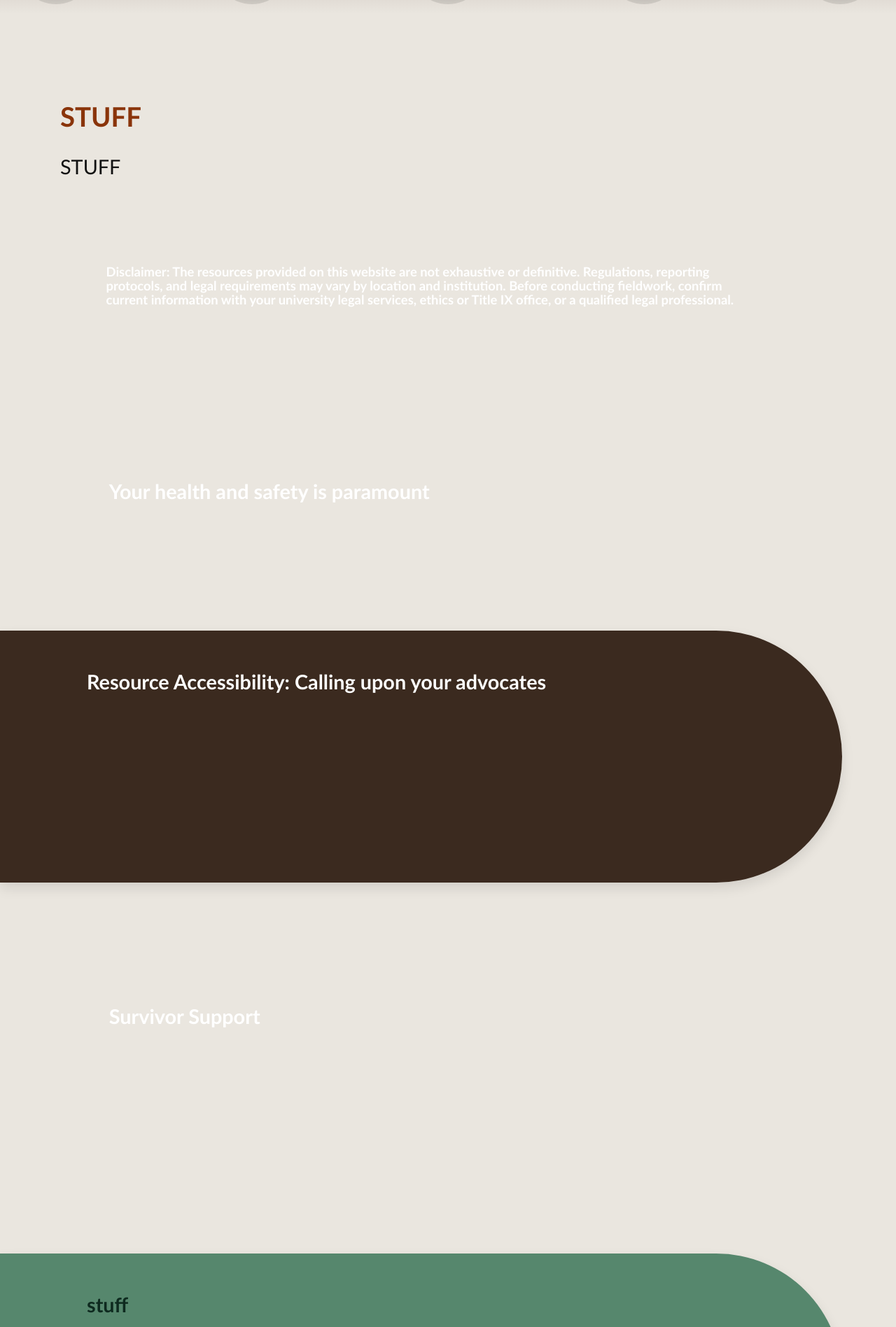
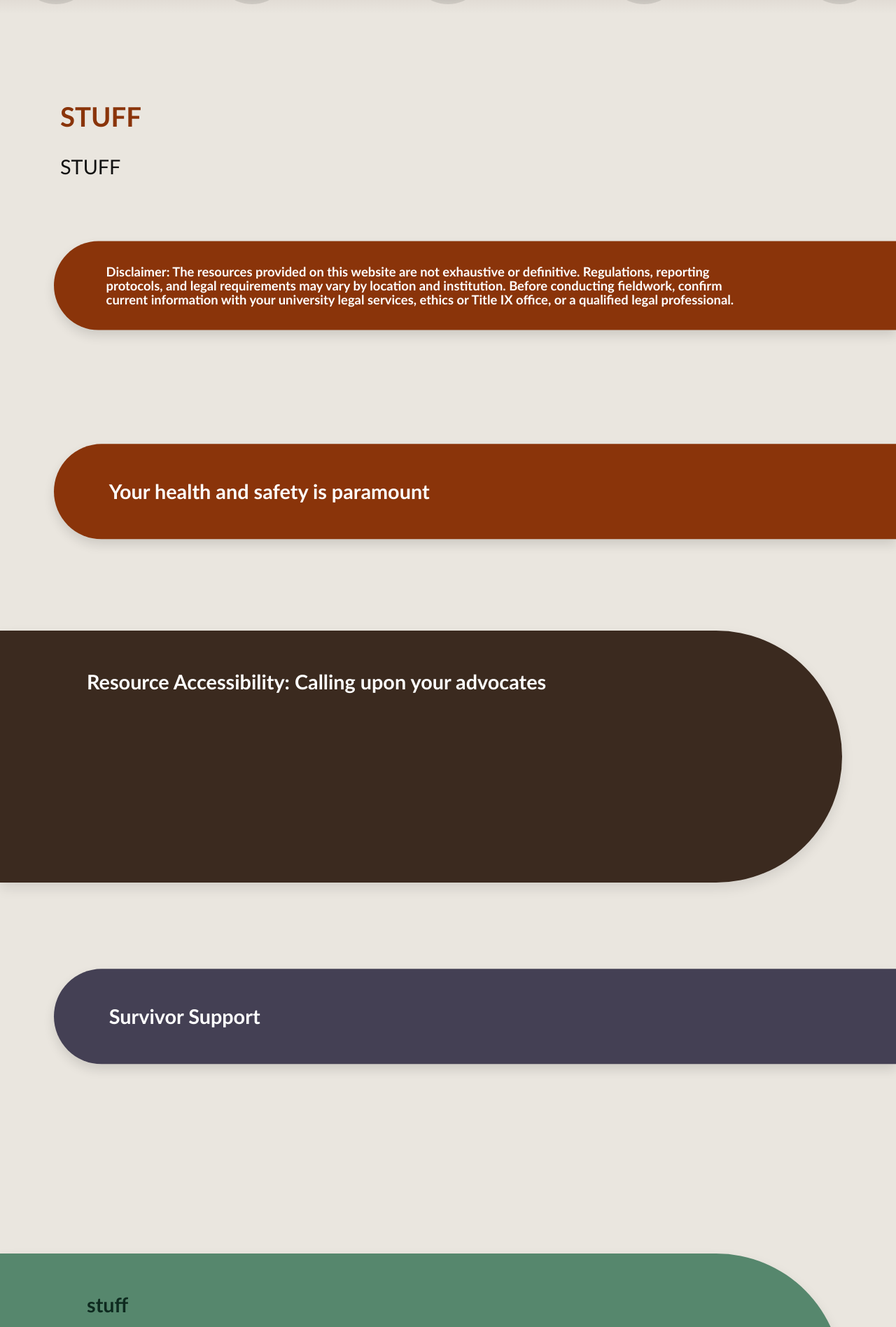
Before and after one commit to AnthroSafetyWarrior/GoldenTrowelProject, a Jekyll site: the page built from _pages/support.html, in a window 1280 px wide. Shown: the part 614-2510 px from the top of the page at 70% size. Built offline with Jekyll 4.4.1, drawn with Linux system fonts in a browser that asks for light colours.

Commit message:
updating name

```diff
--- a/_layouts/default.html
+++ b/_layouts/default.html
@@ -744,36 +744,20 @@ header.hero::before{
   }
 
 
-/* — Restore original 100vw anchors so pills render — */
-.pill::before,
-.pillhead::before,
-.pillband::before{
-  width: calc(100vw - var(--pill-margin));
-}
+/* Don't let the root hide the pill bands that extend to the edge */
+html { overflow-x: clip; }       /* no scrollbar */
+body { overflow-x: visible; }    /* allow abspos ::before to render */
 
+/* Safety: make sure the band actually exists and sits behind */
 .pill.pill--clip-right::before,
 .pillhead.pill--clip-right::before,
 .pillband.pill--clip-right::before{
-  right: calc(50% - 50vw);
+  content: "";                   /* in case something nuked it */
+  right: calc(50% - 50vw);       /* your original anchor */
   left: auto;
+  width: calc(100vw - var(--pill-margin));
+  z-index: -1;
 }
-
-.pill.pill--clip-left::before,
-.pillhead.pill--clip-left::before,
-.pillband.pill--clip-left::before{
-  left: calc(50% - 50vw);
-  right: auto;
-}
-
-/* Keep clipped-right variants truly flush */
-.pill.pill--clip-right,
-.pillband.pill--clip-right,
-.pillhead.pill--clip-right{
-  --pill-margin: 0;
-}
-
-/* Remove the tiny page-level horizontal overflow  */
-html, body { overflow-x: hidden; }
 
 </style>
 
```
